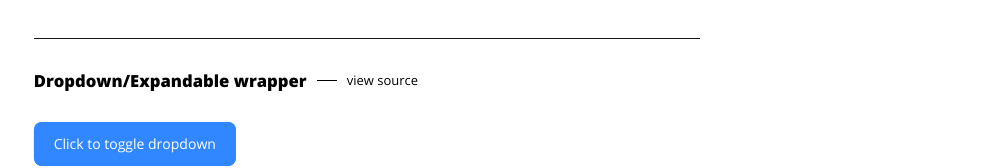
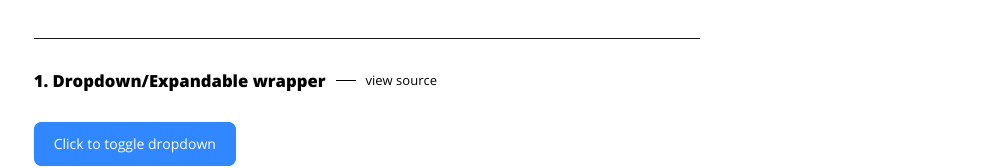
Before and after one commit to michalzalobny/next-sandbox, a Next.js app: page / in a window 1280 px wide. Shown: the part 326-494 px from the top of the page, without its empty margins (273-1280 px from the left). Built offline with nearby package versions, Linux system fonts and the light colour scheme; no server answers.

Commit message:
Update copy

```diff
--- a/src/sections/ComponentsRenderer/ComponentsRenderer.tsx
+++ b/src/sections/ComponentsRenderer/ComponentsRenderer.tsx
@@ -11,7 +11,7 @@ export const ComponentsRenderer = () => {
       <S.Wrapper>
         <ShowcaseItemRenderer
           sourceHref="https://github.com/javusScriptus/next-sandbox/blob/main/src/components/Dropdown/Dropdown.tsx"
-          title="Dropdown/Expandable wrapper"
+          title="1. Dropdown/Expandable wrapper"
         >
           <Dropdown />
         </ShowcaseItemRenderer>
```
